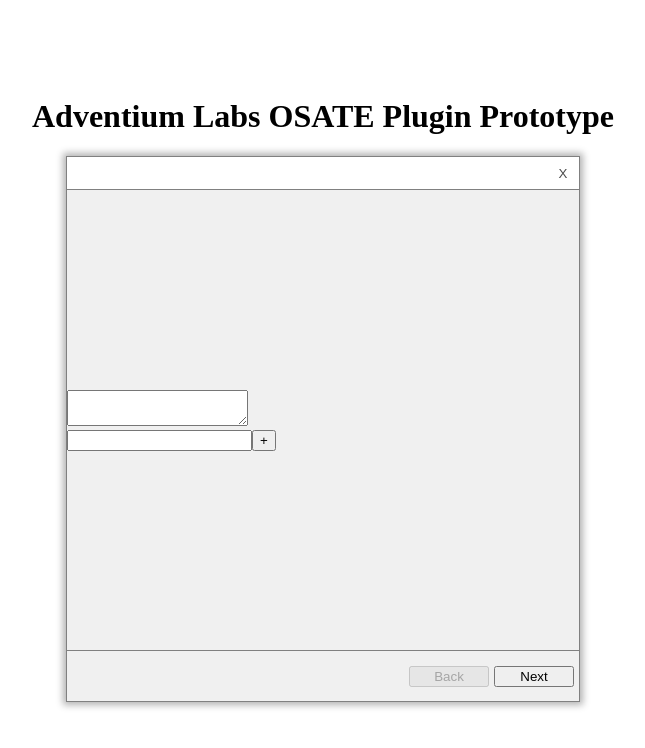
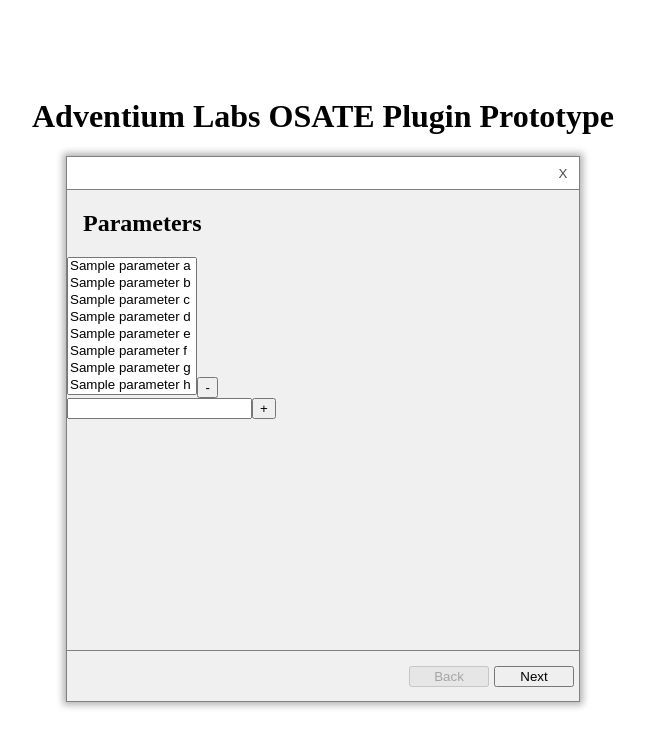
Before and after one commit to RileyAbr/CSCI445-Adventium-2021, a React (Create React App) app in the folder ui-prototype/: page / in a window 1280 px wide. Shown: the top 748 px of the page, without its empty margins (317-962 px from the left). Built offline with nearby package versions, Linux system fonts and the light colour scheme.

Commit message:
Began styling sub pages

```diff
--- a/ui-prototype/src/App.css
+++ b/ui-prototype/src/App.css
@@ -20,3 +20,8 @@
   .close:after {
     transform: rotate(-45deg);
   }
+
+h2 {
+    padding-left: 1rem;
+    padding-right: 1rem;
+}
--- a/ui-prototype/src/App.js
+++ b/ui-prototype/src/App.js
@@ -1,5 +1,5 @@
 import React from "react";
-import { BrowserRouter as Router, Switch, Route } from "react-router-dom";
+import { BrowserRouter as Router, Switch, Route, withRouter } from "react-router-dom";
 import "./App.css";
 
 import NavButton from "./components/NavButton";
@@ -49,7 +49,8 @@
                             X
                         </button>
                     </header>
-                    <article>
+                    <article style={{ flexGrow: 1 }}>
+                        {withRouter(<h2>[...props]</h2>)}
                         <Switch>
                             <Route path="/output">
                                 <Output />
@@ -78,7 +79,7 @@
                                 <NavButton>Finish</NavButton>
                             </Route>
                             <Route path="/assertions">
-                                <NavButton to="inputs">Back</NavButton>
+                                <NavButton to="parameters">Back</NavButton>
                                 <NavButton to="output">Next</NavButton>
                             </Route>
                             <Route path="/">
--- a/ui-prototype/src/components/Assertions/Assertions.js
+++ b/ui-prototype/src/components/Assertions/Assertions.js
@@ -1,5 +1,23 @@
 import React from "react";
 
-const Assertions = () => <div>Assertions</div>;
+const Assertions = () => (
+    <div>
+        <h2>Assertions</h2>
+        <div>
+            <select>
+                <option value="test">Test</option>
+            </select>
+            <select>
+                <option value=">">{">"}</option>
+                <option value=">">{">="}</option>
+                <option value=">">=</option>
+                <option value=">">{"=<"}</option>
+                <option value=">">{"<"}</option>
+            </select>
+            <input type="number" />
+            <button type="button">+</button>
+        </div>
+    </div>
+);
 
 export default Assertions;
--- a/ui-prototype/src/components/Output/Output.js
+++ b/ui-prototype/src/components/Output/Output.js
@@ -1,5 +1,11 @@
 import React from "react";
 
-const Output = () => <div>Output</div>;
+const Output = () => (
+    <div>
+        <h2>Output</h2>
+        <textarea />
+        <button type="button">Copy to Clipboard</button>
+    </div>
+);
 
 export default Output;
--- a/ui-prototype/src/components/Parameters/Parameters.js
+++ b/ui-prototype/src/components/Parameters/Parameters.js
@@ -1,13 +1,50 @@
 import React from "react";
 
+const alphaSet = [
+    "a",
+    "b",
+    "c",
+    "d",
+    "e",
+    "f",
+    "g",
+    "h",
+    "i",
+    "j",
+    "k",
+    "l",
+    "m",
+    "n",
+    "o",
+    "p",
+    "q",
+    "r",
+    "s",
+    "t",
+    "u",
+    "v",
+    "w",
+    "x",
+    "y",
+    "z",
+];
+
 const Parameters = () => (
-    <div>
-        <textarea />
+    <>
+        <h2>Parameters</h2>
+        <div>
+            <select size="8">
+                {alphaSet.map((val) => (
+                    <option value={val}>Sample parameter {val}</option>
+                ))}
+            </select>
+            <button type="button">-</button>
+        </div>
         <div>
             <input type="text" />
             <button type="button">+</button>
         </div>
-    </div>
+    </>
 );
 
 export default Parameters;
```
